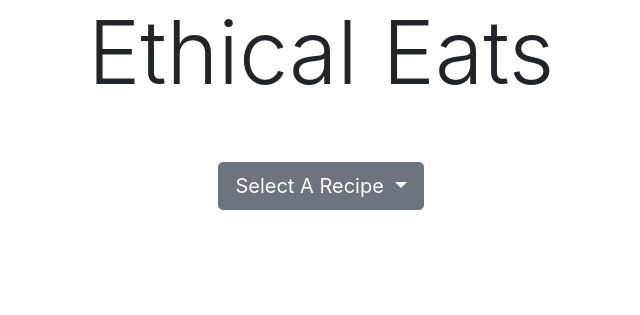
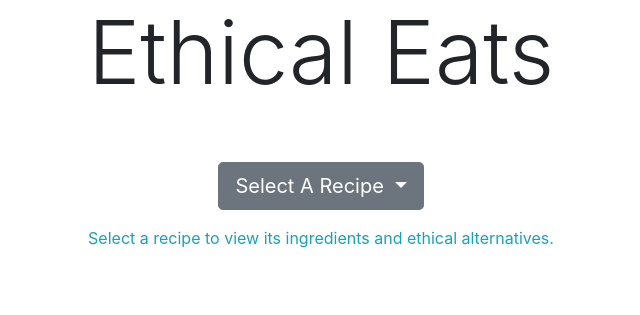
Before and after one commit to tekkosu/TheBusyBeavers, a Flask app: page /index in a window 1280 px wide. Shown: the part 168-483 px from the top of the page, without its empty margins (319-959 px from the left). Run offline with Flask 2, Linux system fonts and the light colour scheme; data comes from the database, SQL or seed files in the repository; data that the repository does not hold is empty; some libraries are stand-ins or nearby versions; some web fonts are replaced.

Commit message:
explain what dropdown menu does

```diff
--- a/ethicalEats/templates/index.html
+++ b/ethicalEats/templates/index.html
@@ -15,15 +15,14 @@
                 <button class="btn btn-secondary btn-lg dropdown-toggle" type="button" data-toggle="dropdown" aria-haspopup="true" aria-expanded="false">
                 Select A Recipe
                 </button>
-
                 <div class="dropdown-menu">
                     {% for recipe in recipes %}
                     <a class="dropdown-item" href="/ingredients/{{recipe[0]}}">{{recipe[1]}}</a>
                     {% endfor %}
                 </div>
-
             </div>
         </p>
+        <p class="text-info">Select a recipe to view its ingredients and ethical alternatives.</p>
     </div>
 
 {% endblock %}
```
Lines whose indentation alone changed are shown as unchanged.
